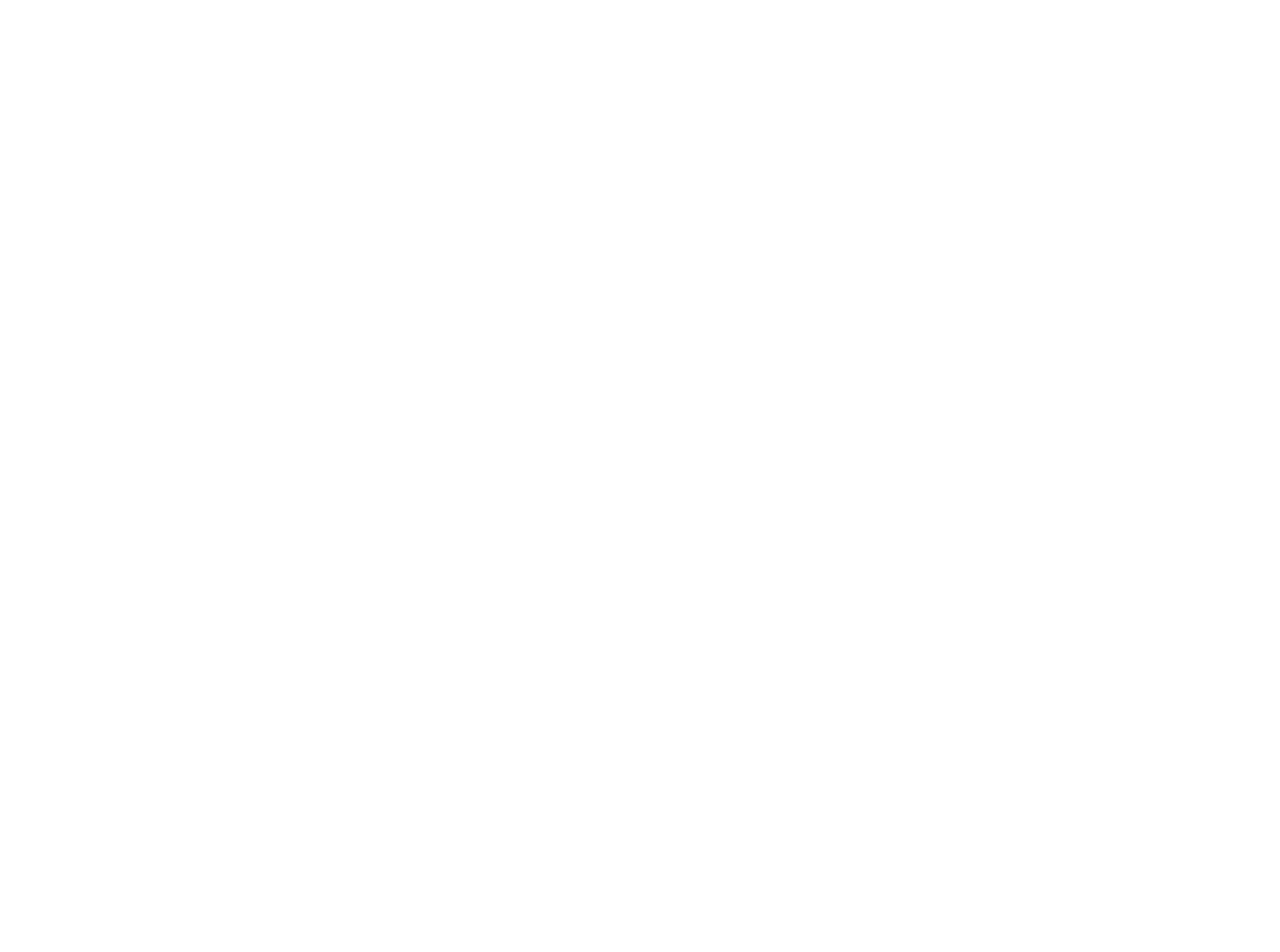
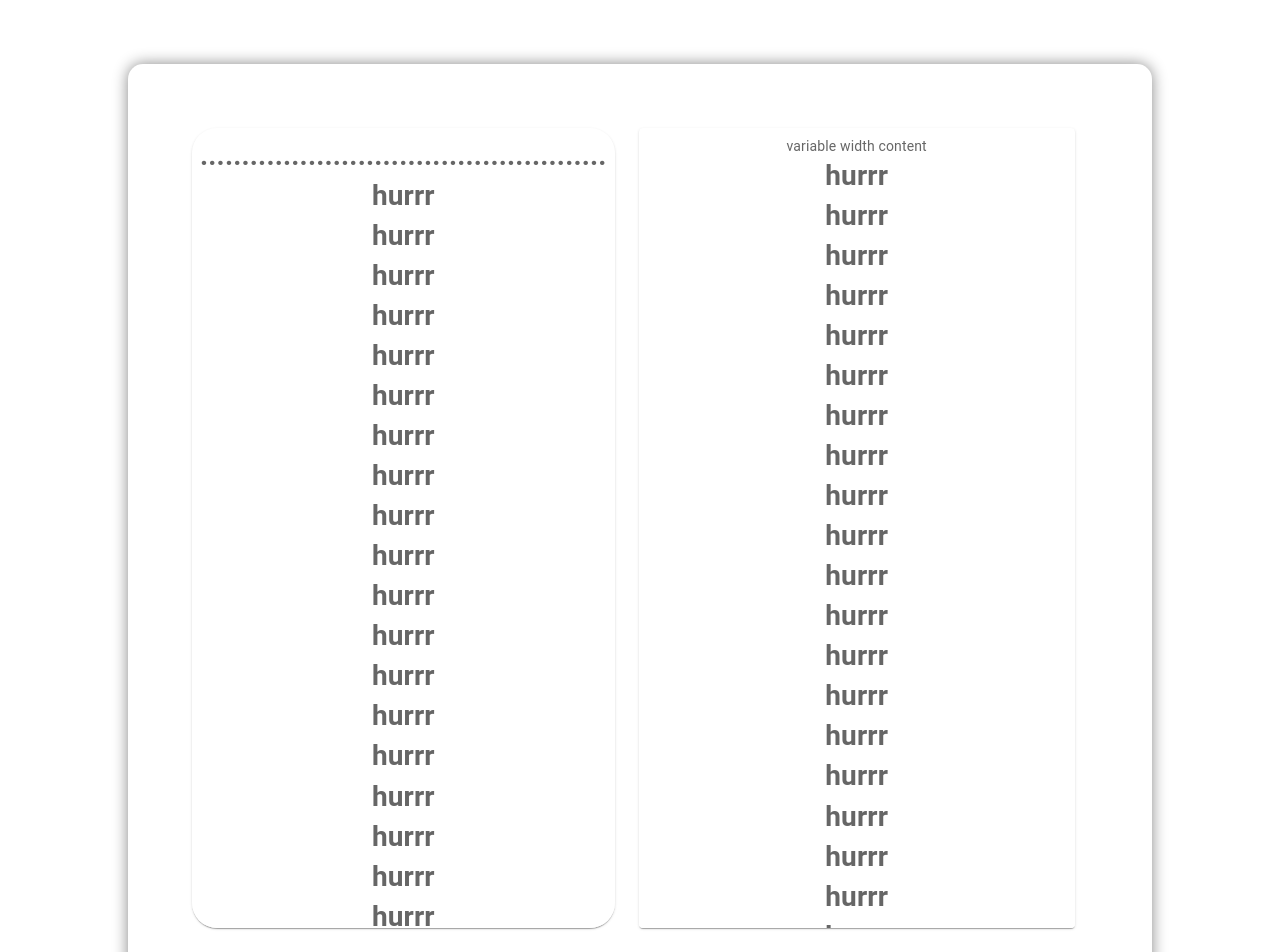
Before and after one commit to ShubhradipSarkar/YourMedia_client_gql, a React (Create React App) app: page /test2 in a window 1280 px wide. Before the commit this address had no page. Shown: the top 952 px of the page. Before the commit the page ends 800 px from the top, so only its background shows below. Built offline with nearby package versions, Linux system fonts and the light colour scheme.

Commit message:
login ui

```diff
--- a/src/components/Home.js
+++ b/src/components/Home.js
@@ -6,7 +6,7 @@ function Home(){
     return(
         <div>
 
-            {/* <GetUsers/> */}
+
             <YourOtherComponent/>
 
         </div>
--- a/src/components/Login.css
+++ b/src/components/Login.css
@@ -6,7 +6,7 @@
 .box{
     height: 100vh;
     width: 100vw;
-    background: url("https://cdn.thecodehelp.in/Jaipur.jpeg") no-repeat;
+    background: url("3357684.jpg") no-repeat;
     background-size: cover;
     background-position: center;
     display: flex;
@@ -16,11 +16,11 @@
 .center{
     background: transparent;
     border: 2px solid rgba(255, 255, 255, .2);
-    backdrop-filter: blur(20px);
+    backdrop-filter: blur(5px);
     box-shadow: 0 0 10px rgba(0, 0, 0, .2);
     color: #fff;
-    height: 300px;
-    width: 300px;
+    height: 400px;
+    width: 400px;
     display: flex;
     justify-content: center;
     align-items: center;
--- a/src/components/Login.js
+++ b/src/components/Login.js
@@ -41,19 +41,23 @@ function Login(){
         autoComplete="off"
         >
         <center className="center">
-          <h1 className="heading">Log In</h1>
-          <div className="input" style={{ marginTop: '5%' }}>
+          <h2 className="heading">Login</h2>
+          <div className="input" style={{ marginTop: '5%' , marginBottom: '5%'}}>
 
             <TextField
+            sx={{ input: { color: '#ffffff' }}}
               className="email"
               id="outlined-email-input"
-              label="email"
+              label="Email"
               type="email"
               value={email}
+
+
               onChange={(e)=>{SetEmail(e.target.value)}}
             />
-            <i class='bx bxs-user'></i>
+            <i className='bx bxs-user'></i>
             <TextField
+            sx={{ input: { color: '#ffffff' } }}
               className="password"
               id="outlined-password-input"
               label="Password"
--- a/src/components/Routers.js
+++ b/src/components/Routers.js
@@ -7,6 +7,8 @@ import FormPropsTextFields from "./decorations/Forms";
 import ResponsiveAppBar1 from "./decorations/Testnav";
 import FriendRqst from "./tabs/FriendRqst";
 import Feed from "./tabs/Feed";
+import FullWidthGrid from "./decorations/TestGrid";
+import Appa from "./decorations/alertTest";
 
 function MakeRoutes(){
     return(
@@ -17,6 +19,8 @@ function MakeRoutes(){
                 <Route path = '/Home' element = {<Home/>}/>
                 <Route path = '/test' element = {<FormPropsTextFields/>}/>
                 <Route path = '/test1' element = {<ResponsiveAppBar1/>}/>
+                <Route path = '/test2' element = {<FullWidthGrid/>}/>
+                <Route path = '/test3' element = {<Appa/>}/>
                 <Route path = '/Requests' element = {<FriendRqst/>}/>
                 <Route path = '/Feed' element = {<Feed/>}/>
                 <Route path = '/Users' element = {<Home/>}/>
--- a/src/components/decorations/PostsOnFeed.js
+++ b/src/components/decorations/PostsOnFeed.js
@@ -52,7 +52,7 @@ export default function PostsOnFeed({name, postId, post, time, likes, comments,
 
     //console.log(formattedDate)
     const handleExpandClick = () => {
-      setExpanded(!expanded);
+
     };
     const [addlike, {loading, error}] = useMutation(ADD_LIKE)
     const [deletelike, {loadingR, errorR}] = useMutation(REMOVE_LIKE)
--- /dev/null
+++ b/src/components/decorations/TestGrid.jsx
@@ -0,0 +1,98 @@
+import * as React from 'react';
+import { styled } from '@mui/material/styles';
+import Box from '@mui/material/Box';
+import Paper from '@mui/material/Paper';
+import Grid from '@mui/material/Grid';
+
+const Item = styled(Paper)(({ theme }) => ({
+  backgroundColor: theme.palette.mode === 'dark' ? '#1A2027' : '#fff',
+  ...theme.typography.body2,
+  padding: theme.spacing(1),
+  textAlign: 'center',
+  color: theme.palette.text.secondary,
+}));
+
+export default function FullWidthGrid() {
+  return (
+    <div >
+        <center>
+        <div style={{boxSizing:'border-box', width:'80%',
+        justifyContent:'center', margin: '5%', padding: '5%',borderRadius: '15px', boxShadow: '0 0 15px #888888'}}>
+            <Grid container spacing={3}>
+  <Grid item xs="auto">
+        <Paper style={{ overflowY: 'auto', maxHeight: '800px', borderRadius:'25px'}}>
+          {/* Content of the scrollable grid item */}
+          <Item>
+    <h1>.................................................</h1>
+    <h1>hurrr</h1>
+    <h1>hurrr</h1>
+    <h1>hurrr</h1>
+    <h1>hurrr</h1>
+    <h1>hurrr</h1>
+    <h1>hurrr</h1>
+    <h1>hurrr</h1>
+    <h1>hurrr</h1>
+    <h1>hurrr</h1>
+    <h1>hurrr</h1>
+    <h1>hurrr</h1>
+    <h1>hurrr</h1>
+    <h1>hurrr</h1>
+    <h1>hurrr</h1>
+    <h1>hurrr</h1>
+    <h1>hurrr</h1>
+    <h1>hurrr</h1>
+    <h1>hurrr</h1>
+    <h1>hurrr</h1>
+    <h1>hurrr</h1>
+    <h1>hurrr</h1>
+    <h1>hurrr</h1>
+    <h1>hurrr</h1>
+    <h1>hurrr</h1>
+    </Item>
+          {/* ... */}
+        </Paper>
+
+
+
+  </Grid>
+  <Grid item xs={6}>
+  <Paper style={{ overflowY: 'auto', maxHeight: '800px' }}>
+          {/* Content of the scrollable grid item */}
+          <Item>variable width content
+    <h1>hurrr</h1>
+    <h1>hurrr</h1>
+    <h1>hurrr</h1>
+    <h1>hurrr</h1>
+    <h1>hurrr</h1>
+    <h1>hurrr</h1>
+    <h1>hurrr</h1>
+    <h1>hurrr</h1>
+    <h1>hurrr</h1>
+    <h1>hurrr</h1>
+    <h1>hurrr</h1>
+    <h1>hurrr</h1>
+    <h1>hurrr</h1>
+    <h1>hurrr</h1>
+    <h1>hurrr</h1>
+    <h1>hurrr</h1>
+    <h1>hurrr</h1>
+    <h1>hurrr</h1>
+    <h1>hurrr</h1>
+    <h1>hurrr</h1>
+    <h1>hurrr</h1>
+    <h1>hurrr</h1>
+    <h1>hurrr</h1>
+    <h1>hurrr</h1>
+    </Item>
+          {/* ... */}
+        </Paper>
+  </Grid>
+
+            </Grid>
+        </div>
+        </center>
+    </div>
+
+
+  );
+}
--- a/src/components/decorations/Testnav.js
+++ b/src/components/decorations/Testnav.js
@@ -173,6 +173,7 @@ function ResponsiveAppBar1() {
         </Toolbar>
       </Container>
     </AppBar>
+
   );
 }
 export default ResponsiveAppBar1;
--- /dev/null
+++ b/src/components/decorations/alertTest.js
@@ -0,0 +1,44 @@
+import * as React from 'react';
+import Popover from '@mui/material/Popover';
+import Typography from '@mui/material/Typography';
+import Button from '@mui/material/Button';
+import Posts from './Posts';
+
+export default function Appa() {
+  const [anchorEl, setAnchorEl] = React.useState(null);
+
+  const handleClick = (event) => {
+    setAnchorEl(event.currentTarget);
+  };
+
+  const handleClose = () => {
+    setAnchorEl(null);
+  };
+
+  const open = Boolean(anchorEl);
+  const id = open ? 'simple-popover' : undefined;
+
+  return (
+    <div>
+      <Button aria-describedby={id} variant="contained" onClick={handleClick}>
+        Open Popover
+      </Button>
+      <h1>dfghj</h1>
+      <h2>vg hbbhvjnbh jn</h2>
+      <Popover
+        id={id}
+        open={open}
+        anchorEl={anchorEl}
+        onClose={handleClose}
+        anchorOrigin={{
+          vertical: 'bottom',
+          horizontal: 'left',
+        }}
+      >
+        <Typography sx={{ p: 2 }}>
+        <Posts/>
+        </Typography>
+      </Popover>
+    </div>
+  );
+}
```
Also changed, not shown: src/components/3357684.jpg (added).
